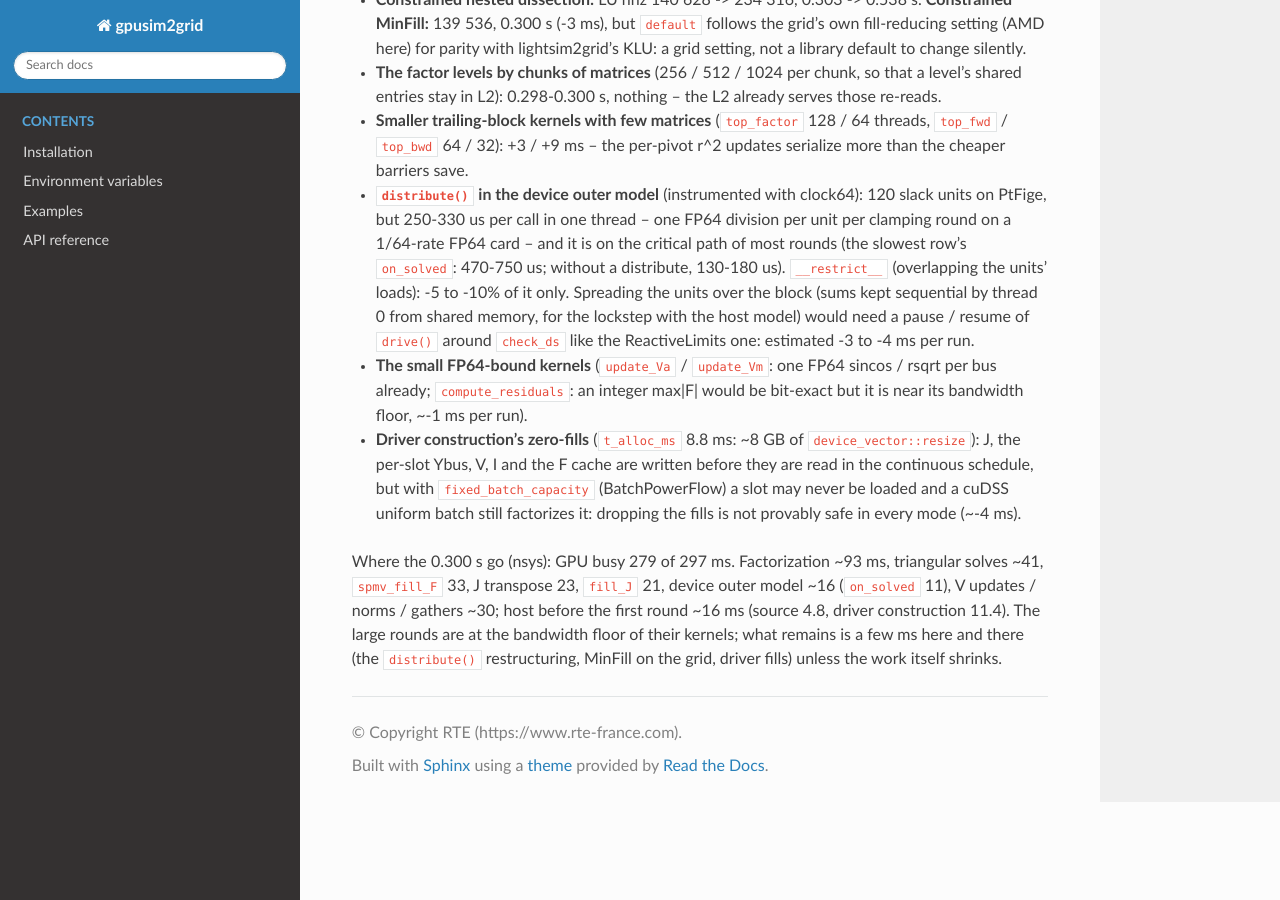
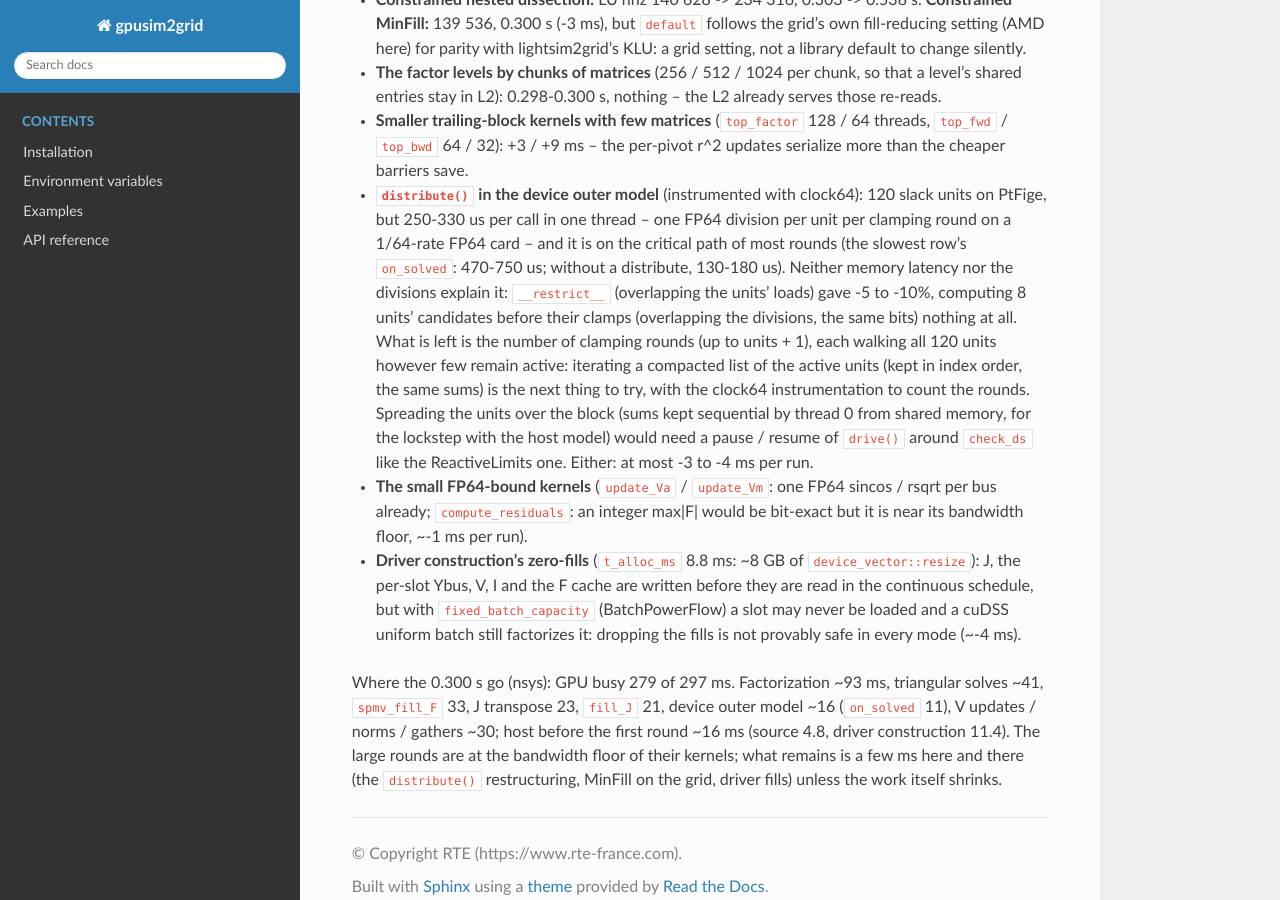
Before and after one commit to Grid2op/gpusim2grid, a Sphinx documentation site: the page built from docs/dev_notes/n1_big_rounds_bandwidth.md, in a window 1280 px wide and 900 px high, scrolled down 6113 px. Built offline with Sphinx 7.4.7 and the Read the Docs theme 3.1.0, drawn with Linux system fonts in a browser that asks for light colours.

Commit message:
Dev note: distribute() is neither load latency nor its divisions
Overlapping 8 units' FP64 divisions (the same operations in the same order)
left distribute() at 240-340 us a call, as __restrict__ had (-5 to -10%):
what remains is its number of clamping rounds, each walking all 120 units.
The next attempt noted: a compacted list of the active units.

Assisted-by: Claude Code (claude-opus-5-5)
Signed-off-by: Benjamin Donnot <benjamin.donnot@rte-france.com>

```diff
--- a/docs/dev_notes/n1_big_rounds_bandwidth.md
+++ b/docs/dev_notes/n1_big_rounds_bandwidth.md
@@ -231,10 +231,15 @@ per-row outer / Newton iterations identical; V within the 1.2e-12 run-to-run spr
 - **`distribute()` in the device outer model** (instrumented with clock64): 120 slack units on
   PtFige, but 250-330 us per call in one thread -- one FP64 division per unit per clamping round on
   a 1/64-rate FP64 card -- and it is on the critical path of most rounds (the slowest row's
-  `on_solved`: 470-750 us; without a distribute, 130-180 us). `__restrict__` (overlapping the
-  units' loads): -5 to -10% of it only. Spreading the units over the block (sums kept sequential
-  by thread 0 from shared memory, for the lockstep with the host model) would need a pause / resume
-  of `drive()` around `check_ds` like the ReactiveLimits one: estimated -3 to -4 ms per run.
+  `on_solved`: 470-750 us; without a distribute, 130-180 us). Neither memory latency nor the
+  divisions explain it: `__restrict__` (overlapping the units' loads) gave -5 to -10%, computing 8
+  units' candidates before their clamps (overlapping the divisions, the same bits) nothing at all.
+  What is left is the number of clamping rounds (up to units + 1), each walking all 120 units
+  however few remain active: iterating a compacted list of the active units (kept in index order,
+  the same sums) is the next thing to try, with the clock64 instrumentation to count the rounds.
+  Spreading the units over the block (sums kept sequential by thread 0 from shared memory, for the
+  lockstep with the host model) would need a pause / resume of `drive()` around `check_ds` like the
+  ReactiveLimits one. Either: at most -3 to -4 ms per run.
 - **The small FP64-bound kernels** (`update_Va` / `update_Vm`: one FP64 sincos / rsqrt per bus
   already; `compute_residuals`: an integer max|F| would be bit-exact but it is near its bandwidth
   floor, ~-1 ms per run).
```
